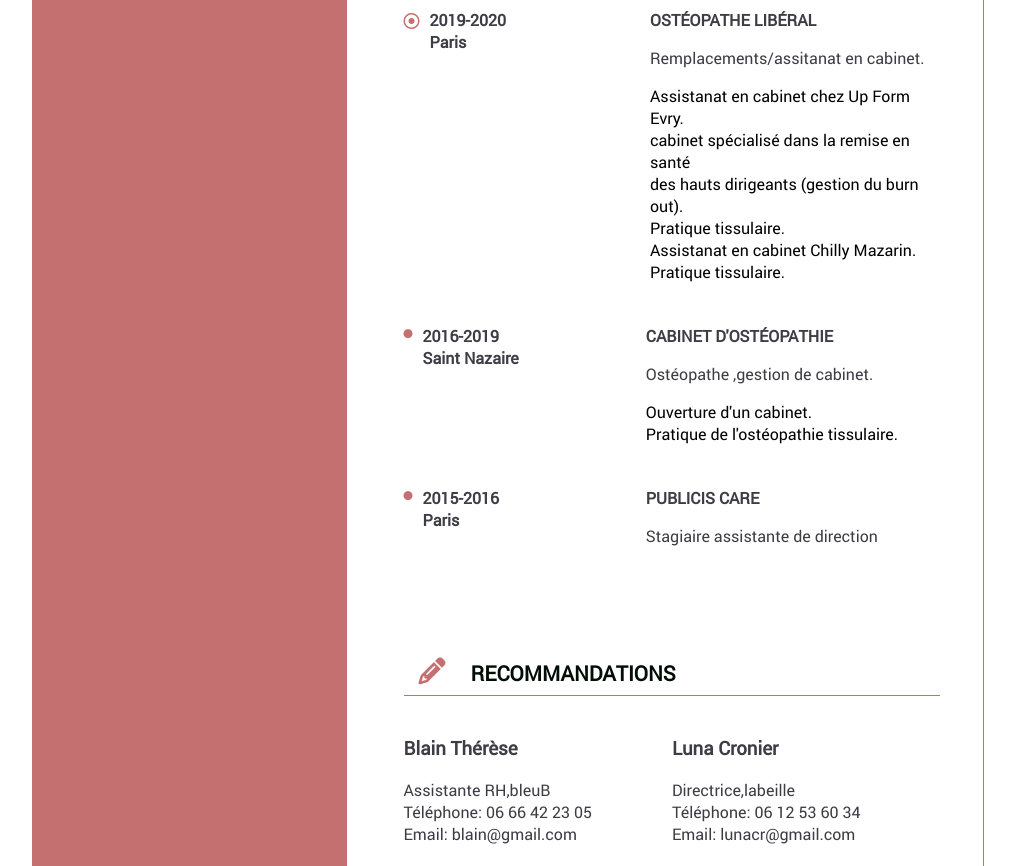
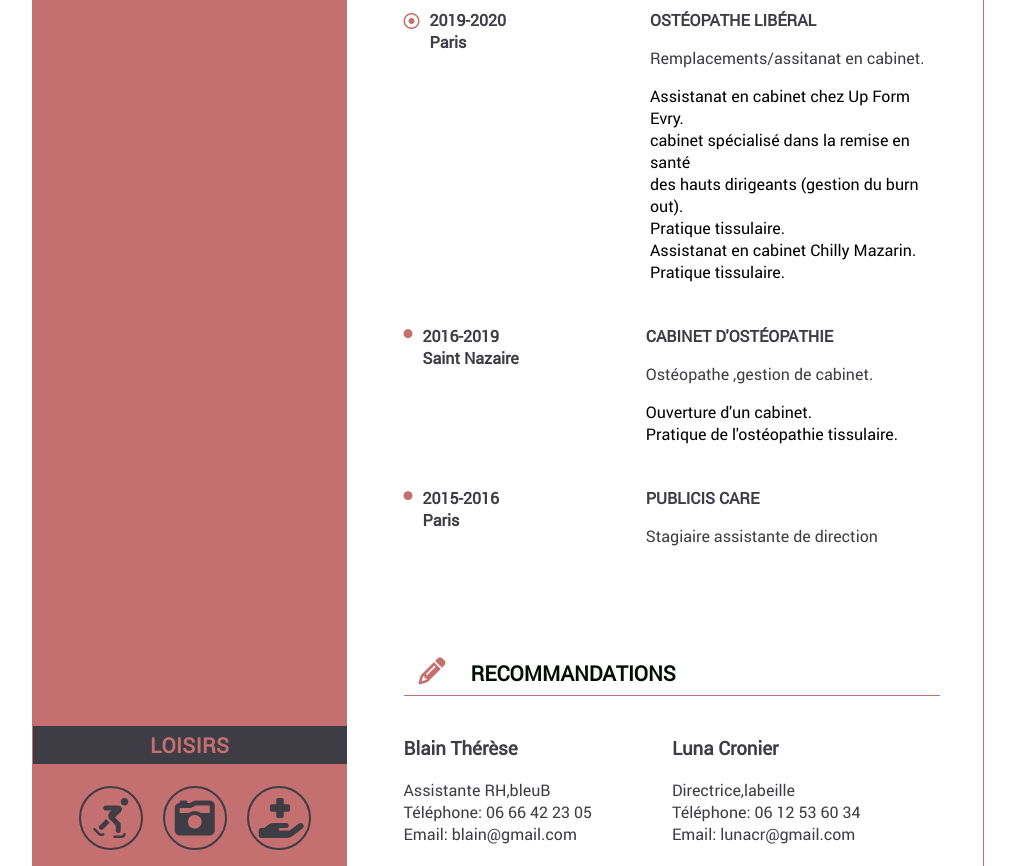
Before and after one commit to lazouz44/CV, a plain HTML site: page index.html in a window 1280 px wide. Shown: the part 1357-2223 px from the top of the page, without its empty margins (132-1147 px from the left). Drawn offline with Linux system fonts and the light colour scheme.

Commit message:
projet terminé

```diff
--- a/index.html
+++ b/index.html
@@ -48,7 +48,13 @@
           </p>
         </div>
 
-            </aside>
+        <h2 class="titaside">LOISIRS</h2>
+      	<div class="icons">
+          <i class="fas fa-skating monicone"></i>
+          <i class="fas fa-camera-retro monicone"></i>
+          <i class="fas fa-hand-holding-medical monicone"></i>
+        </div>
+      </aside>
 
       <!--SECTION-->
 
```
